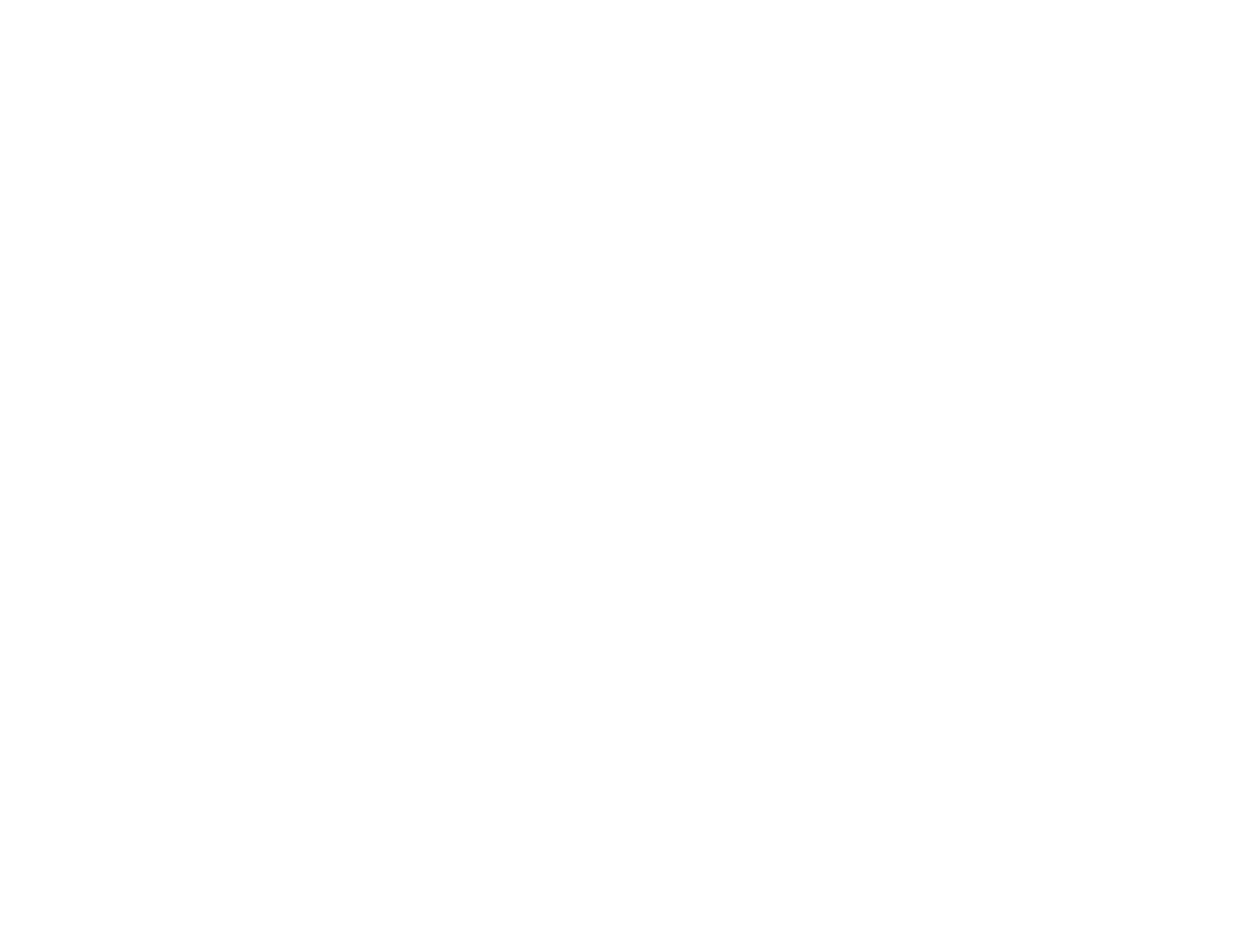
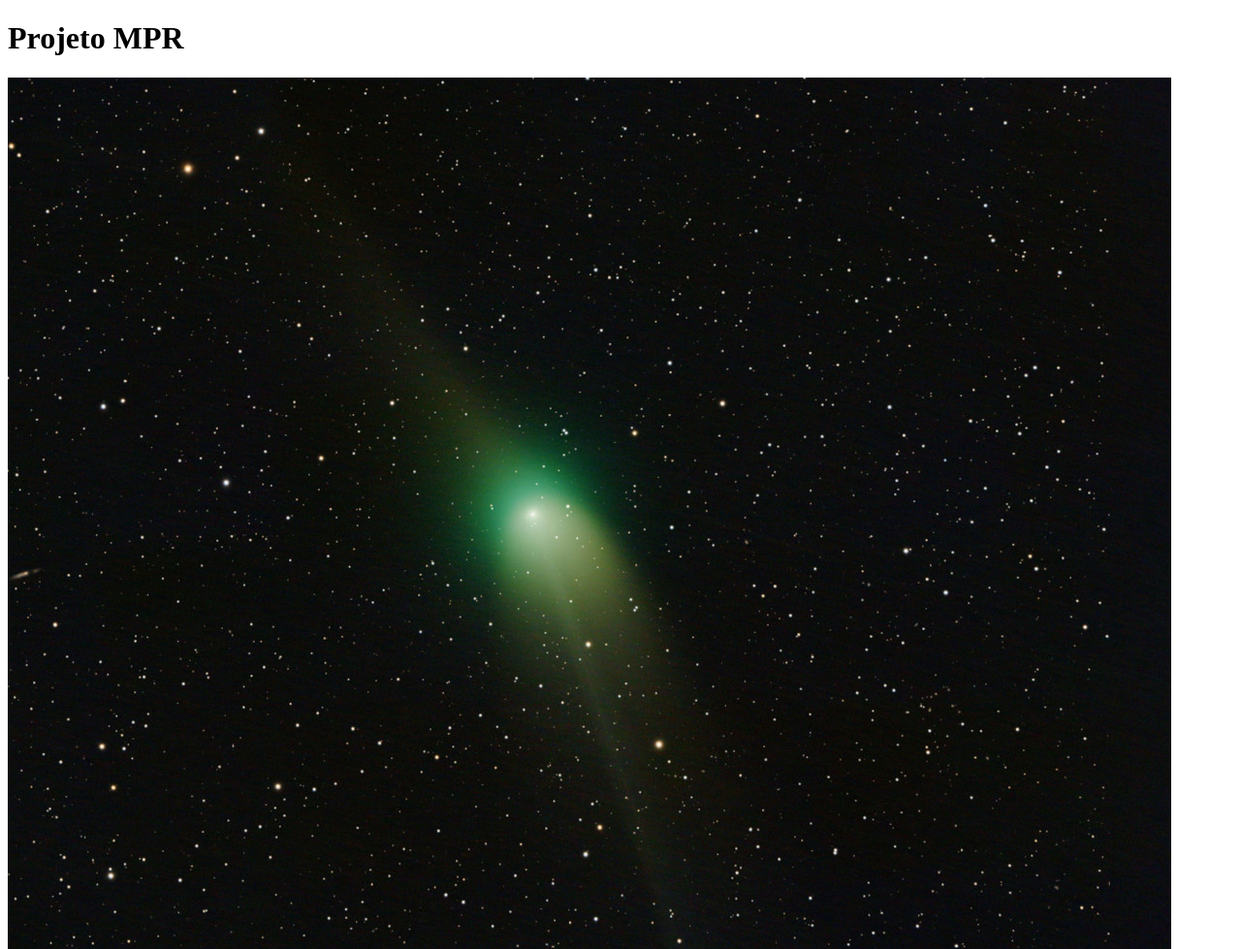
Before and after one commit to Ej0ji/PrimeirosPassos, a plain HTML site: page site/index.html in a window 1280 px wide. Shown: the top 979 px of the page at 97% size. Before the commit the page ends 800 px from the top, so only its background shows below. Drawn offline with Linux system fonts and the light colour scheme.

Commit message:
implementação de elementos testes

```diff
--- a/site/index.html
+++ b/site/index.html
@@ -7,6 +7,7 @@
     <link rel="shortcut icon" href="../site/img/favicon.ico" type="image/x-icon">
 </head>
 <body>
-
+    <h1>Projeto MPR</h1>
+    <img src="../site/img/background1.jpg" alt="Plano de fundo">
 </body>
 </html>
```
Also changed, not shown: site/img/background1.jpg (added).
